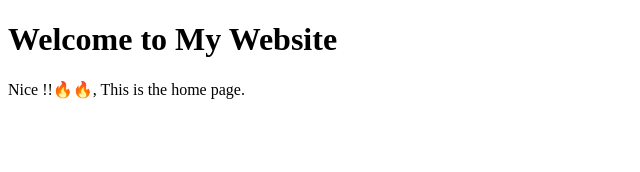
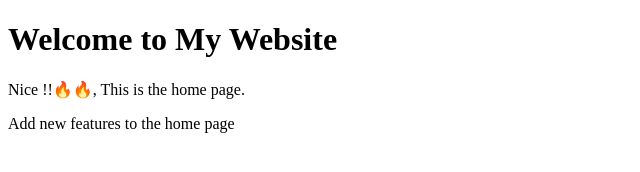
Before and after one commit to GaberHassan/Sprint_Task, a plain HTML site: page index.html in a window 1280 px wide. Shown: the whole page, without its empty margins (0-640 px from the left). Drawn offline with Linux system fonts and the light colour scheme.

Commit message:
Add new features to the home page

```diff
--- a/index.html
+++ b/index.html
@@ -8,4 +8,7 @@
     <h1>Welcome to My Website</h1>
     <p>Nice !!🔥🔥, This is the home page.</p>
 </body>
+<body>
+    <p>Add new features to the home page</p>
+</body>
 </html>
```
